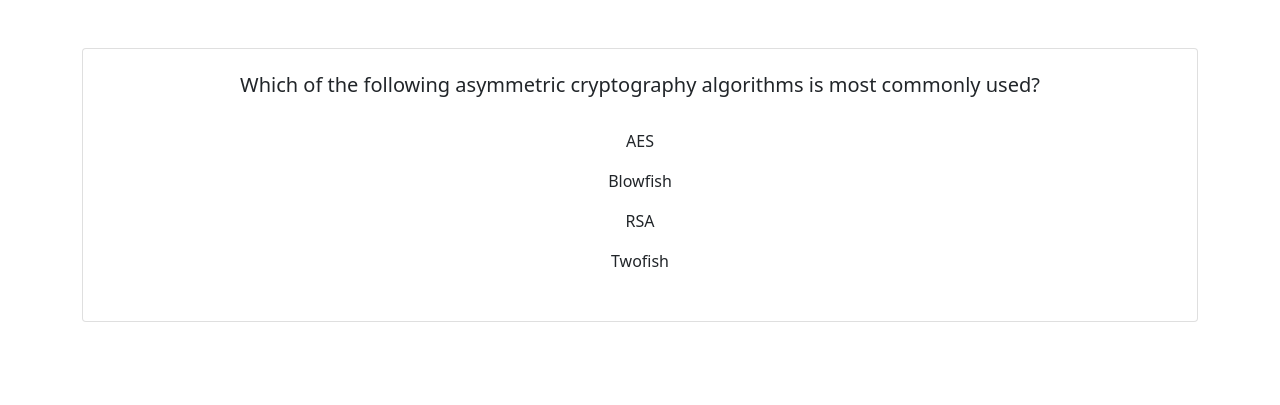
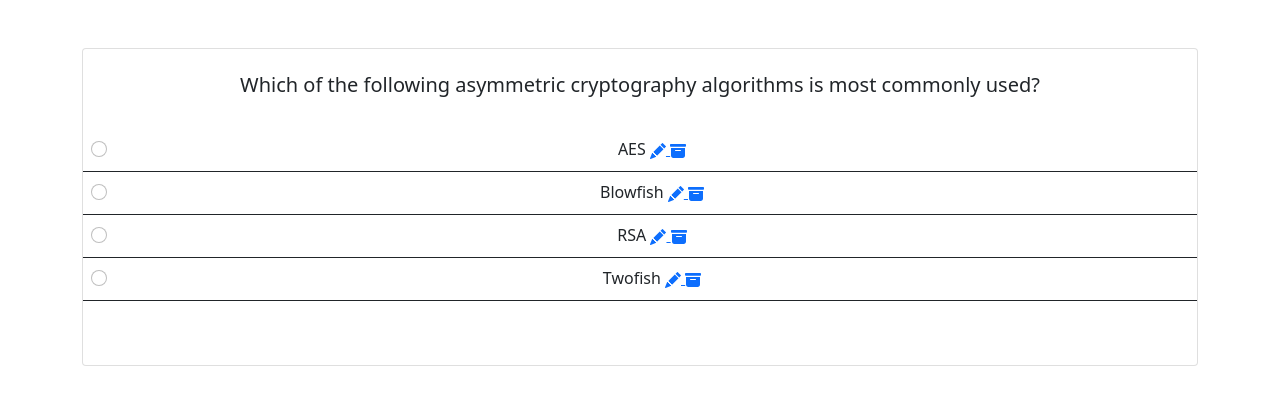
Before and after one commit to A-miin/exam7, a Django app: page /poll/1 in a window 1280 px wide. Shown: the part 40-445 px from the top of the page. Run offline with Django 3.2, Linux system fonts and the light colour scheme; data comes from the database, SQL or seed files in the repository; some libraries are stand-ins or nearby versions.

Commit message:
Add radio button for options

```diff
--- a/questionnaire/polls/templates/choice/list.html
+++ b/questionnaire/polls/templates/choice/list.html
@@ -1,9 +1,24 @@
-    <div class="row">
     {% if not choices %}
         <h2>нет ответов</h2>
     {% endif %}
+    <div class="d-flex flex-column bd-highlight mb-3">
         {% for choice in choices %}
-                <p class="card-text">{{ choice.option }}</p>
-{#                <a href="{% url "issue-view" issue.id %}" class="btn btn-primary">Детальный просмотр</a>#}
+            <div class="p-2 bd-highlight border-bottom border-dark">
+                <div class="form-check">
+                  <input class="form-check-input" type="radio" name="flexRadioDefault" id="flexRadioDefault1">
+                  <label class="form-check-label" for="flexRadioDefault1">
+                    {{ choice.option }}
+                      <a href="{% url 'choice-update' choice.id %}"><svg xmlns="http://www.w3.org/2000/svg" width="16" height="16" fill="currentColor" class="bi bi-pencil-fill" viewBox="0 0 16 16">
+                                  <path d="M12.854.146a.5.5 0 0 0-.707 0L10.5 1.793 14.207 5.5l1.647-1.646a.5.5 0 0 0 0-.708l-3-3zm.646 6.061L9.793 2.5 3.293 9H3.5a.5.5 0 0 1 .5.5v.5h.5a.5.5 0 0 1 .5.5v.5h.5a.5.5 0 0 1 .5.5v.5h.5a.5.5 0 0 1 .5.5v.207l6.5-6.5zm-7.468 7.468A.5.5 0 0 1 6 13.5V13h-.5a.5.5 0 0 1-.5-.5V12h-.5a.5.5 0 0 1-.5-.5V11h-.5a.5.5 0 0 1-.5-.5V10h-.5a.499.499 0 0 1-.175-.032l-.179.178a.5.5 0 0 0-.11.168l-2 5a.5.5 0 0 0 .65.65l5-2a.5.5 0 0 0 .168-.11l.178-.178z"/></svg>
+                      </a>
+                      <a href="{% url "choice-delete" choice.id %}">
+                          <svg xmlns="http://www.w3.org/2000/svg" width="16" height="16" fill="currentColor" class="bi bi-archive-fill" viewBox="0 0 16 16">
+                                <path d="M12.643 15C13.979 15 15 13.845 15 12.5V5H1v7.5C1 13.845 2.021 15 3.357 15h9.286zM5.5 7h5a.5.5 0 0 1 0 1h-5a.5.5 0 0 1 0-1zM.8 1a.8.8 0 0 0-.8.8V3a.8.8 0 0 0 .8.8h14.4A.8.8 0 0 0 16 3V1.8a.8.8 0 0 0-.8-.8H.8z"/></svg>
+                      </a>
+                  </label>
+                </div>
+            </div>
+
         {% endfor %}
+
     </div>
--- a/questionnaire/polls/urls.py
+++ b/questionnaire/polls/urls.py
@@ -6,6 +6,9 @@ from .views import (
     CreatePollView,
     UpdatePollView,
     DeletePollView,
+    CreateChoiceView,
+    UpdateChoiceView,
+    DeleteChoiceView,
 
 )
 
@@ -14,6 +17,8 @@ urlpatterns=[
     path('poll/<int:pk>', ViewPollView.as_view(), name = "poll-view"),
     path('poll/new', CreatePollView.as_view(), name = "poll-create"),
     path('poll/<int:pk>/edit', UpdatePollView.as_view(), name='poll-update'),
-    path('poll/<int:pk>/delete', DeletePollView.as_view(), name='poll-delete')
-
+    path('poll/<int:pk>/delete', DeletePollView.as_view(), name='poll-delete'),
+    path('poll/<int:pk>/choice/add>',CreateChoiceView.as_view, name='choice-create'),
+    path('poll/choice/<int:pk>/edit>', UpdateChoiceView.as_view(), name='choice-update'),
+    path('poll/choice/<int:pk>/delete', DeleteChoiceView.as_view(), name='choice-delete')
 ]
--- a/questionnaire/polls/views.py
+++ b/questionnaire/polls/views.py
@@ -52,3 +52,12 @@ class DeletePollView(DeleteView):
     template_name = 'poll/delete.html'
     context_object_name = 'poll'
     success_url = reverse_lazy('poll-list')
+
+class CreateChoiceView(CreateView):
+    pass
+
+class UpdateChoiceView(UpdateView):
+    pass
+
+class DeleteChoiceView(DeleteView):
+    pass
```
